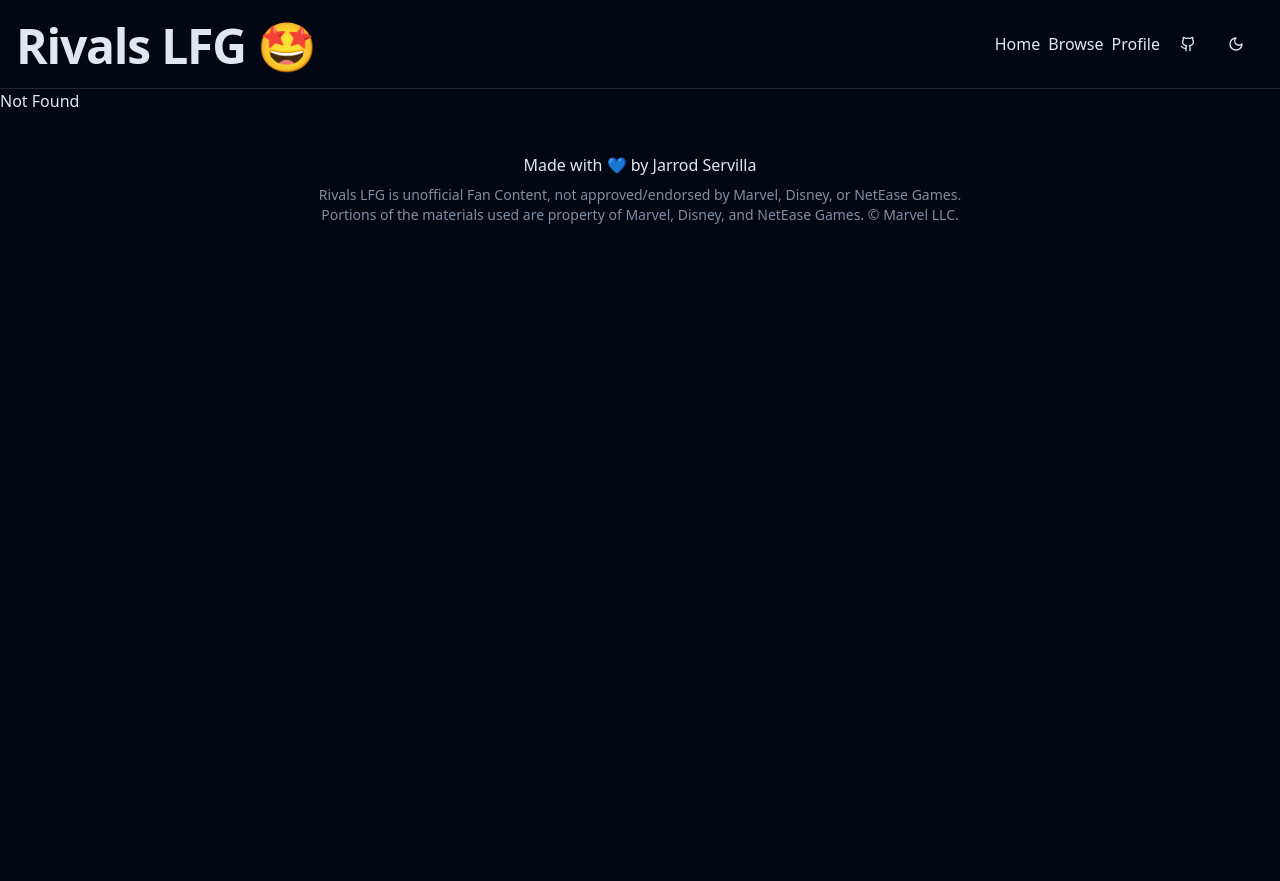
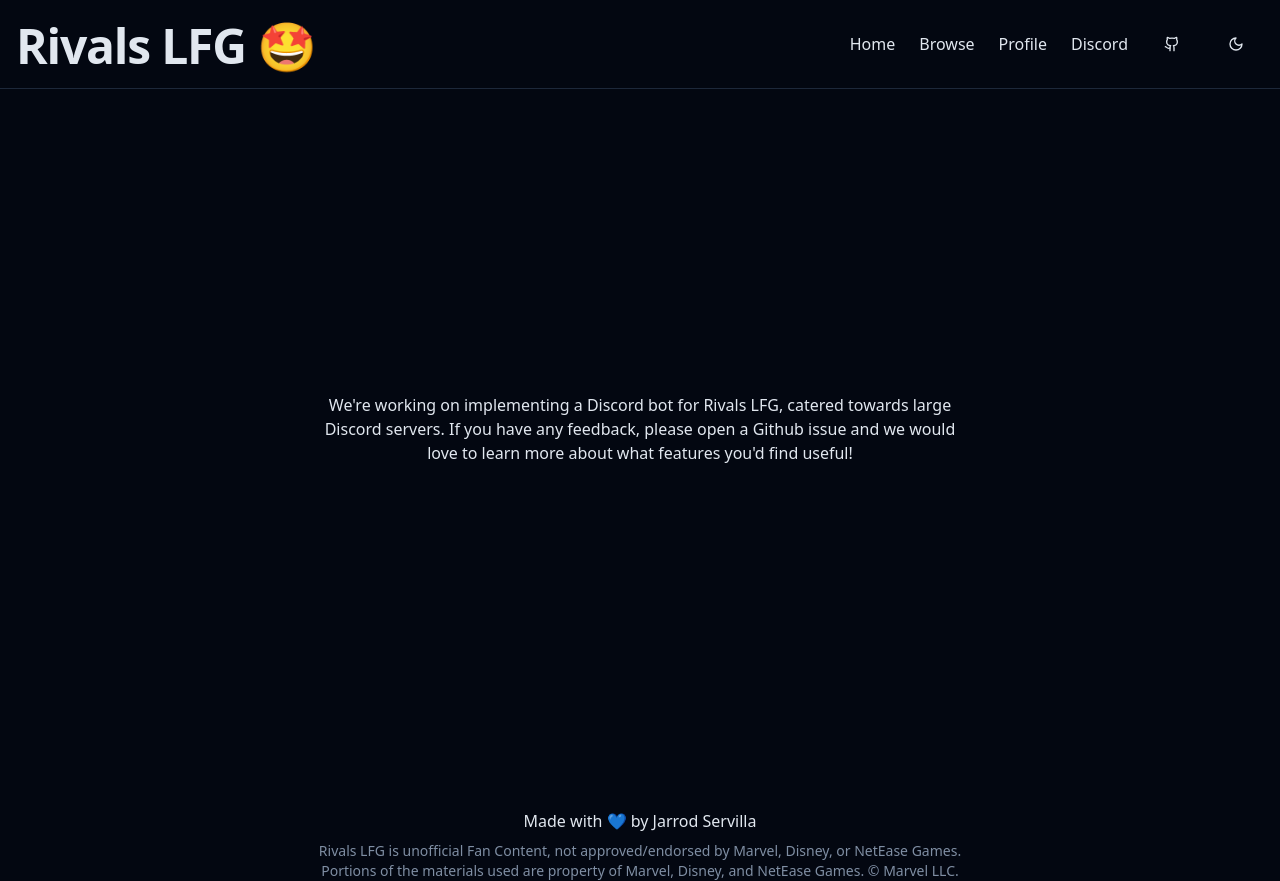
Before and after one commit to jcserv/rivalslfg.com, a React (Vite) app in the folder frontend/: page /discord in a window 1280 px wide. Before the commit the page ends 816 px from the top, so only its background shows below. Built offline with nearby package versions, Linux system fonts and the light colour scheme.

Commit message:
tweak: remove unused page, add discord page

```diff
--- a/frontend/src/components/Header.tsx
+++ b/frontend/src/components/Header.tsx
@@ -11,7 +11,7 @@
           <Link to="/">Rivals LFG 🤩</Link>
         </span>
       </h1>
-      <div className="flex items-center space-x-2 p-2">
+      <div className="flex items-center space-x-6 p-2">
         <Link to="/" className="inline-flex items-center hover:underline">
           Home
         </Link>
@@ -23,6 +23,12 @@
           className="inline-flex items-center hover:underline"
         >
           Profile
+        </Link>
+        <Link
+          to="/discord"
+          className="inline-flex items-center hover:underline"
+        >
+          Discord
         </Link>
         <Button
           variant="ghost"
--- a/frontend/src/routeTree.gen.ts
+++ b/frontend/src/routeTree.gen.ts
@@ -17,8 +17,8 @@
 // Create Virtual Routes
 
 const ProfileLazyImport = createFileRoute("/profile")();
+const DiscordLazyImport = createFileRoute("/discord")();
 const BrowseLazyImport = createFileRoute("/browse")();
-const AboutLazyImport = createFileRoute("/about")();
 const IndexLazyImport = createFileRoute("/")();
 const GroupsGroupIdLazyImport = createFileRoute("/groups/$groupId")();
 
@@ -29,15 +29,15 @@
   getParentRoute: () => rootRoute,
 } as any).lazy(() => import("./routes/profile.lazy").then((d) => d.Route));
 
+const DiscordLazyRoute = DiscordLazyImport.update({
+  path: "/discord",
+  getParentRoute: () => rootRoute,
+} as any).lazy(() => import("./routes/discord.lazy").then((d) => d.Route));
+
 const BrowseLazyRoute = BrowseLazyImport.update({
   path: "/browse",
   getParentRoute: () => rootRoute,
 } as any).lazy(() => import("./routes/browse.lazy").then((d) => d.Route));
-
-const AboutLazyRoute = AboutLazyImport.update({
-  path: "/about",
-  getParentRoute: () => rootRoute,
-} as any).lazy(() => import("./routes/about.lazy").then((d) => d.Route));
 
 const IndexLazyRoute = IndexLazyImport.update({
   path: "/",
@@ -62,18 +62,18 @@
       preLoaderRoute: typeof IndexLazyImport;
       parentRoute: typeof rootRoute;
     };
-    "/about": {
-      id: "/about";
-      path: "/about";
-      fullPath: "/about";
-      preLoaderRoute: typeof AboutLazyImport;
-      parentRoute: typeof rootRoute;
-    };
     "/browse": {
       id: "/browse";
       path: "/browse";
       fullPath: "/browse";
       preLoaderRoute: typeof BrowseLazyImport;
+      parentRoute: typeof rootRoute;
+    };
+    "/discord": {
+      id: "/discord";
+      path: "/discord";
+      fullPath: "/discord";
+      preLoaderRoute: typeof DiscordLazyImport;
       parentRoute: typeof rootRoute;
     };
     "/profile": {
@@ -97,16 +97,16 @@
 
 export interface FileRoutesByFullPath {
   "/": typeof IndexLazyRoute;
-  "/about": typeof AboutLazyRoute;
   "/browse": typeof BrowseLazyRoute;
+  "/discord": typeof DiscordLazyRoute;
   "/profile": typeof ProfileLazyRoute;
   "/groups/$groupId": typeof GroupsGroupIdLazyRoute;
 }
 
 export interface FileRoutesByTo {
   "/": typeof IndexLazyRoute;
-  "/about": typeof AboutLazyRoute;
   "/browse": typeof BrowseLazyRoute;
+  "/discord": typeof DiscordLazyRoute;
   "/profile": typeof ProfileLazyRoute;
   "/groups/$groupId": typeof GroupsGroupIdLazyRoute;
 }
@@ -114,33 +114,39 @@
 export interface FileRoutesById {
   __root__: typeof rootRoute;
   "/": typeof IndexLazyRoute;
-  "/about": typeof AboutLazyRoute;
   "/browse": typeof BrowseLazyRoute;
+  "/discord": typeof DiscordLazyRoute;
   "/profile": typeof ProfileLazyRoute;
   "/groups/$groupId": typeof GroupsGroupIdLazyRoute;
 }
 
 export interface FileRouteTypes {
   fileRoutesByFullPath: FileRoutesByFullPath;
-  fullPaths: "/" | "/about" | "/browse" | "/profile" | "/groups/$groupId";
+  fullPaths: "/" | "/browse" | "/discord" | "/profile" | "/groups/$groupId";
   fileRoutesByTo: FileRoutesByTo;
-  to: "/" | "/about" | "/browse" | "/profile" | "/groups/$groupId";
-  id: "__root__" | "/" | "/about" | "/browse" | "/profile" | "/groups/$groupId";
+  to: "/" | "/browse" | "/discord" | "/profile" | "/groups/$groupId";
+  id:
+    | "__root__"
+    | "/"
+    | "/browse"
+    | "/discord"
+    | "/profile"
+    | "/groups/$groupId";
   fileRoutesById: FileRoutesById;
 }
 
 export interface RootRouteChildren {
   IndexLazyRoute: typeof IndexLazyRoute;
-  AboutLazyRoute: typeof AboutLazyRoute;
   BrowseLazyRoute: typeof BrowseLazyRoute;
+  DiscordLazyRoute: typeof DiscordLazyRoute;
   ProfileLazyRoute: typeof ProfileLazyRoute;
   GroupsGroupIdLazyRoute: typeof GroupsGroupIdLazyRoute;
 }
 
 const rootRouteChildren: RootRouteChildren = {
   IndexLazyRoute: IndexLazyRoute,
-  AboutLazyRoute: AboutLazyRoute,
   BrowseLazyRoute: BrowseLazyRoute,
+  DiscordLazyRoute: DiscordLazyRoute,
   ProfileLazyRoute: ProfileLazyRoute,
   GroupsGroupIdLazyRoute: GroupsGroupIdLazyRoute,
 };
@@ -158,8 +164,8 @@
       "filePath": "__root.tsx",
       "children": [
         "/",
-        "/about",
         "/browse",
+        "/discord",
         "/profile",
         "/groups/$groupId"
       ]
@@ -167,11 +173,11 @@
     "/": {
       "filePath": "index.lazy.tsx"
     },
-    "/about": {
-      "filePath": "about.lazy.tsx"
-    },
     "/browse": {
       "filePath": "browse.lazy.tsx"
+    },
+    "/discord": {
+      "filePath": "discord.lazy.tsx"
     },
     "/profile": {
       "filePath": "profile.lazy.tsx"
--- a/frontend/src/routes/about.lazy.tsx
+++ /dev/null
@@ -1,9 +0,0 @@
-import { createLazyFileRoute } from "@tanstack/react-router";
-
-export const Route = createLazyFileRoute("/about")({
-  component: About,
-});
-
-function About() {
-  return <section className="p-2">I&apos;m a dog with a blog.</section>;
-}
--- /dev/null
+++ b/frontend/src/routes/discord.lazy.tsx
@@ -0,0 +1,20 @@
+import { createLazyFileRoute } from "@tanstack/react-router";
+
+export const Route = createLazyFileRoute("/discord")({
+  component: DiscordPage,
+});
+
+function DiscordPage() {
+  return (
+    <section className="min-h-[1/2] p-2 flex items-center justify-center">
+      <div className="w-full flex flex-col items-center text-center">
+        <div className="w-1/2">
+          We&apos;re working on implementing a Discord bot for Rivals LFG,
+          catered towards large Discord servers. If you have any feedback,
+          please open a Github issue and we would love to learn more about what
+          features you&apos;d find useful!
+        </div>
+      </div>
+    </section>
+  );
+}
```
